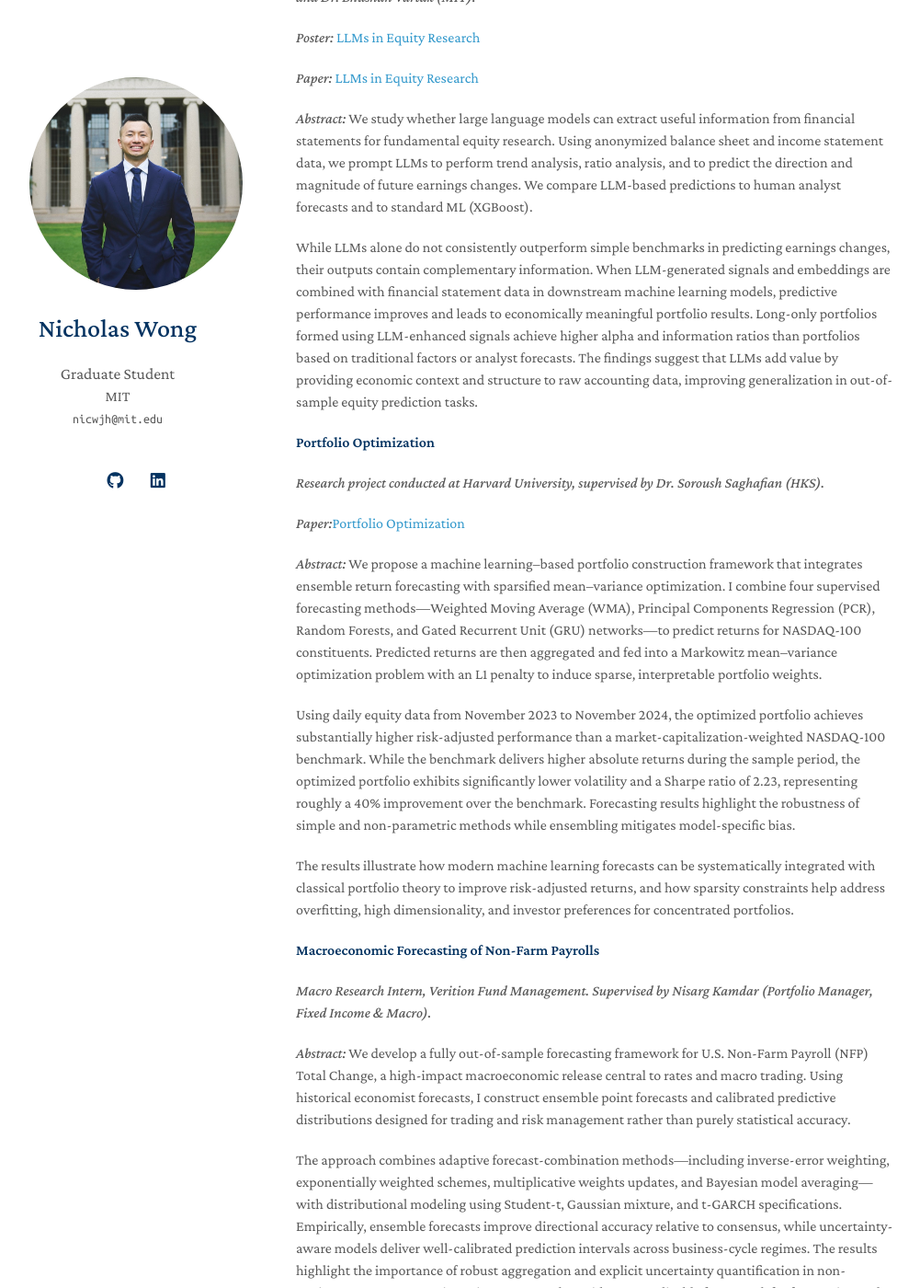
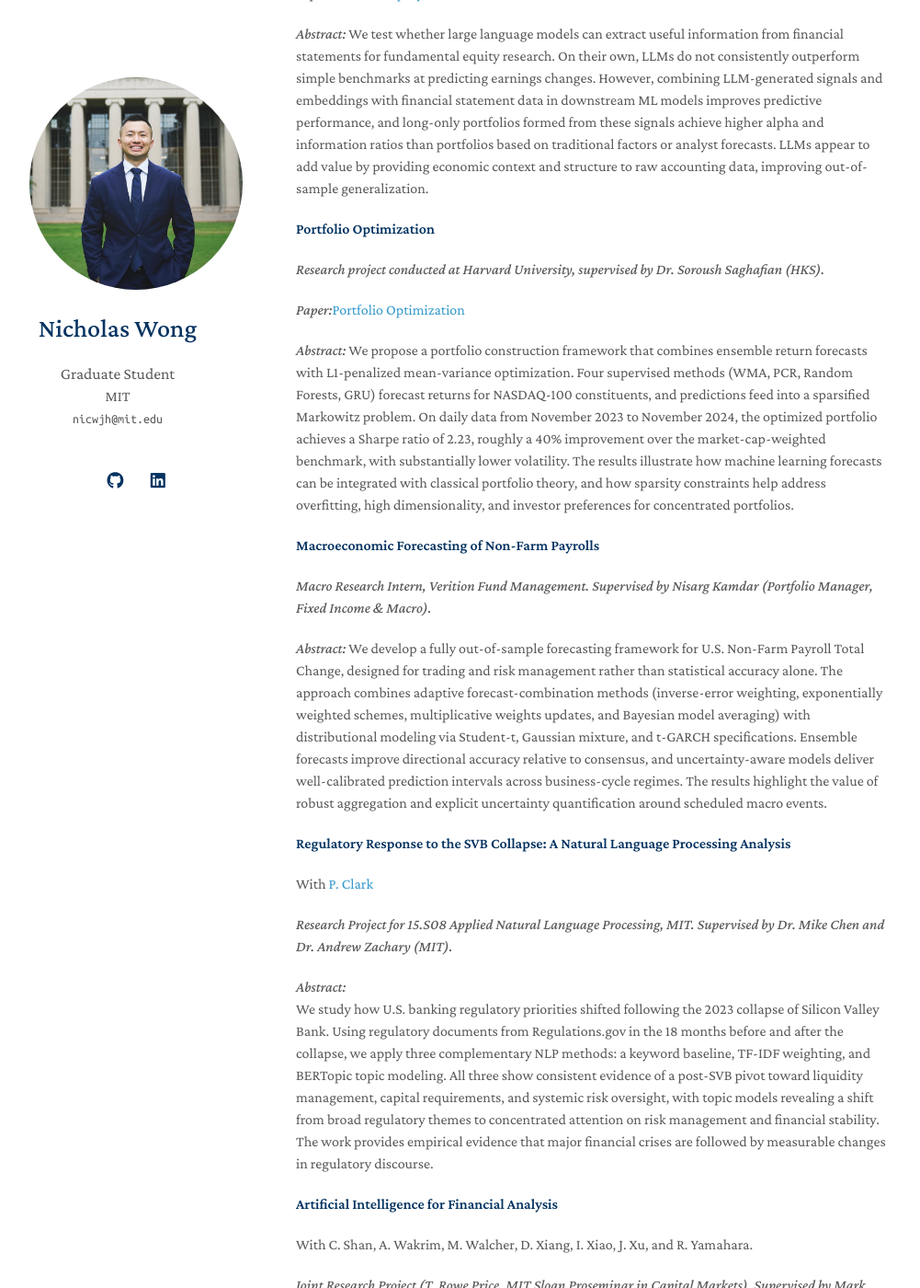
Before and after one commit to nicwjh/nicwjh.github.io, a Jekyll site: the page built from index.md, in a window 1280 px wide and 1400 px high, scrolled down 1101 px. Shown: the whole window at 92% size, without its empty margins (148-1149 px from the left). Built offline with Jekyll 4.4.1, drawn with Linux system fonts in a browser that asks for light colours; a style sheet for code colours, icons or effects is not loaded; our own code applies the rules of GitHub Pages for plain Markdown files; some of the changed text lies outside the part shown.

Commit message:
Update index.md

```diff
--- a/index.md
+++ b/index.md
@@ -25,9 +25,7 @@ Previously, I graduated from UNC Chapel Hill with a B.S. in Computer Science, B.
 *Paper:* [Double Descent](https://nicwong.com/assets/files/DDiFTS_v1.pdf)
 
 _Abstract:_
-Modern deep learning models often exhibit double descent, where test error worsens near the interpolation threshold but improves again in the overparameterized regime. While this phenomenon is well documented in high-signal domains such as vision and language, its relevance for financial time series, which are noisy and non-stationary, remains unclear. We study whether the benefits of overparameterization extend to low signal-to-noise environments.
-
-The results show that double descent requires sufficiently strong and stable signal: as noise increases, the interpolation peak attenuates and eventually disappears, and simpler models dominate. In equity return prediction, test error curves are nearly flat across four orders of magnitude in model size, and no configuration outperforms a naive mean benchmark. These findings provide empirical evidence that modern “bigger is better” intuitions do not generalize to low-signal, non-stationary settings and that classical model selection remains essential in financial forecasting.
+Modern deep learning models often exhibit double descent, where test error worsens near the interpolation threshold but improves again with overparameterization. We examine whether this behavior extends to financial time series, which are noisy and non-stationary. The interpolation peak attenuates and eventually disappears as noise rises, and in equity return prediction test error is nearly flat across four orders of magnitude in model size, with no configuration beating a naive mean benchmark. The results suggest that "bigger is better" intuitions from vision and language do not generalize to low-signal settings, and that classical model selection remains essential in financial forecasting.
 
 
 #### Large Language Models in Equity Research
@@ -40,27 +38,18 @@ With Y. Pan, X. Fang, and C. Saad
 *Paper:* [LLMs in Equity Research](https://nicwong.com/assets/files/llms_equity_research.pdf)
 
 _Abstract:_
-We study whether large language models can extract useful information from financial statements for fundamental equity research. Using anonymized balance sheet and income statement data, we prompt LLMs to perform trend analysis, ratio analysis, and to predict the direction and magnitude of future earnings changes. We compare LLM-based predictions to human analyst forecasts and to standard ML (XGBoost).
-
-While LLMs alone do not consistently outperform simple benchmarks in predicting earnings changes, their outputs contain complementary information. When LLM-generated signals and embeddings are combined with financial statement data in downstream machine learning models, predictive performance improves and leads to economically meaningful portfolio results. Long-only portfolios formed using LLM-enhanced signals achieve higher alpha and information ratios than portfolios based on traditional factors or analyst forecasts. The findings suggest that LLMs add value by providing economic context and structure to raw accounting data, improving generalization in out-of-sample equity prediction tasks.
+We test whether large language models can extract useful information from financial statements for fundamental equity research. On their own, LLMs do not consistently outperform simple benchmarks at predicting earnings changes. However, combining LLM-generated signals and embeddings with financial statement data in downstream ML models improves predictive performance, and long-only portfolios formed from these signals achieve higher alpha and information ratios than portfolios based on traditional factors or analyst forecasts. LLMs appear to add value by providing economic context and structure to raw accounting data, improving out-of-sample generalization.
 
 
 
 #### Portfolio Optimization
 
 *Research project conducted at Harvard University, supervised by Dr. Soroush Saghafian (HKS).*
-<!--
-*Code:* [GitHub – Portfolio Optimization](https://github.com/nicwjh/Portfolio-Optimization)
--->
 
 *Paper:*[Portfolio Optimization](https://nicwong.com/assets/files/Portfolio_Optimization.pdf)
 
 _Abstract:_
-We propose a machine learning–based portfolio construction framework that integrates ensemble return forecasting with sparsified mean–variance optimization. I combine four supervised forecasting methods—Weighted Moving Average (WMA), Principal Components Regression (PCR), Random Forests, and Gated Recurrent Unit (GRU) networks—to predict returns for NASDAQ-100 constituents. Predicted returns are then aggregated and fed into a Markowitz mean–variance optimization problem with an L1 penalty to induce sparse, interpretable portfolio weights.
-
-Using daily equity data from November 2023 to November 2024, the optimized portfolio achieves substantially higher risk-adjusted performance than a market-capitalization-weighted NASDAQ-100 benchmark. While the benchmark delivers higher absolute returns during the sample period, the optimized portfolio exhibits significantly lower volatility and a Sharpe ratio of 2.23, representing roughly a 40% improvement over the benchmark. Forecasting results highlight the robustness of simple and non-parametric methods while ensembling mitigates model-specific bias.
-
-The results illustrate how modern machine learning forecasts can be systematically integrated with classical portfolio theory to improve risk-adjusted returns, and how sparsity constraints help address overfitting, high dimensionality, and investor preferences for concentrated portfolios.
+We propose a portfolio construction framework that combines ensemble return forecasts with L1-penalized mean-variance optimization. Four supervised methods (WMA, PCR, Random Forests, GRU) forecast returns for NASDAQ-100 constituents, and predictions feed into a sparsified Markowitz problem. On daily data from November 2023 to November 2024, the optimized portfolio achieves a Sharpe ratio of 2.23, roughly a 40% improvement over the market-cap-weighted benchmark, with substantially lower volatility. The results illustrate how machine learning forecasts can be integrated with classical portfolio theory, and how sparsity constraints help address overfitting, high dimensionality, and investor preferences for concentrated portfolios.
 
 
 #### Macroeconomic Forecasting of Non-Farm Payrolls
@@ -68,9 +57,7 @@ The results illustrate how modern machine learning forecasts can be systematical
 *Macro Research Intern, Verition Fund Management. Supervised by Nisarg Kamdar (Portfolio Manager, Fixed Income & Macro).*
 
 _Abstract:_
-We develop a fully out-of-sample forecasting framework for U.S. Non-Farm Payroll (NFP) Total Change, a high-impact macroeconomic release central to rates and macro trading. Using historical economist forecasts, I construct ensemble point forecasts and calibrated predictive distributions designed for trading and risk management rather than purely statistical accuracy.
-
-The approach combines adaptive forecast-combination methods—including inverse-error weighting, exponentially weighted schemes, multiplicative weights updates, and Bayesian model averaging—with distributional modeling using Student-t, Gaussian mixture, and t-GARCH specifications. Empirically, ensemble forecasts improve directional accuracy relative to consensus, while uncertainty-aware models deliver well-calibrated prediction intervals across business-cycle regimes. The results highlight the importance of robust aggregation and explicit uncertainty quantification in non-stationary macroeconomic environments and provide a generalizable framework for forecasting and risk management around scheduled macro events.
+We develop a fully out-of-sample forecasting framework for U.S. Non-Farm Payroll Total Change, designed for trading and risk management rather than statistical accuracy alone. The approach combines adaptive forecast-combination methods (inverse-error weighting, exponentially weighted schemes, multiplicative weights updates, and Bayesian model averaging) with distributional modeling via Student-t, Gaussian mixture, and t-GARCH specifications. Ensemble forecasts improve directional accuracy relative to consensus, and uncertainty-aware models deliver well-calibrated prediction intervals across business-cycle regimes. The results highlight the value of robust aggregation and explicit uncertainty quantification around scheduled macro events.
 
 
 #### Regulatory Response to the SVB Collapse: A Natural Language Processing Analysis
@@ -80,9 +67,7 @@ With [P. Clark](https://priscillaoclark.github.io/)
 
 
 _Abstract:_
-This project studies how U.S. banking regulatory priorities shifted following the 2023 collapse of Silicon Valley Bank (SVB). We test the hypothesis that regulatory focus intensified around liquidity, capital adequacy, and the oversight of small and mid-sized banks in the aftermath of the crisis. Using regulatory documents from Regulations.gov, we analyze proposed and finalized rules issued by major financial regulators in the 18 months before and after the collapse.
-
-We apply three complementary NLP approaches: a naive keyword-based baseline, TF–IDF weighting, and BERTopic topic modeling. Across all methods, we find consistent evidence of a post-SVB pivot toward liquidity management, capital requirements, valuation practices, and systemic risk oversight. Topic models reveal a shift from broader regulatory themes pre-SVB to more concentrated attention on risk management, resolution frameworks, and financial stability post-SVB. The results provide empirical evidence that major financial crises are followed by measurable and systematic changes in regulatory discourse, and demonstrate how modern NLP tools can be used to study policy responses to financial instability at scale.
+We study how U.S. banking regulatory priorities shifted following the 2023 collapse of Silicon Valley Bank. Using regulatory documents from Regulations.gov in the 18 months before and after the collapse, we apply three complementary NLP methods: a keyword baseline, TF-IDF weighting, and BERTopic topic modeling. All three show consistent evidence of a post-SVB pivot toward liquidity management, capital requirements, and systemic risk oversight, with topic models revealing a shift from broad regulatory themes to concentrated attention on risk management and financial stability. The work provides empirical evidence that major financial crises are followed by measurable changes in regulatory discourse.
 
 
 #### Artificial Intelligence for Financial Analysis
@@ -92,17 +77,15 @@ With C. Shan, A. Wakrim, M. Walcher, D. Xiang, I. Xiao, J. Xu, and R. Yamahara.
 *Joint Research Project (T. Rowe Price, MIT Sloan Proseminar in Capital Markets). Supervised by Mark Kritzman (MIT) and Sébastien Page (T. Rowe Price).*
 
 _Abstract:_
-We study whether modern generative AI models can perform analyst-level equity research. Using Microsoft and Chipotle as representative case studies (diversified, multi-segment vs pure-play, single business), we design a three-layer evaluation framework that progressively increases data quality and prompting sophistication, and compare AI-generated reports to professional analyst outputs.
-
-Results show that richer inputs and structured prompting substantially improve report quality, including financial summaries, valuation, and investment recommendations. However, AI outputs still lack analytical depth, consistency, and contextual judgment relative to human analysts, especially for complex, diversified firms. The findings suggest that generative AI is best used as an analyst productivity tool rather than a replacement, augmenting routine financial analysis while human expertise remains critical for nuanced investment decisions.
+We evaluate whether generative AI can perform analyst-level equity research, using Microsoft and Chipotle as representative case studies for diversified and pure-play businesses. A three-layer evaluation framework progressively increases data quality and prompting sophistication, and compares AI-generated reports to professional analyst outputs. Richer inputs and structured prompting substantially improve financial summaries, valuation, and recommendations, but AI outputs still lack the analytical depth and contextual judgment of human analysts, particularly for complex firms. Generative AI is best positioned as an analyst productivity tool rather than a replacement.
 
 
 ## Other Links
 
 - Sample research papers:
-	- [(1) Double Descent in Financial Time Series](https://nicwong.com/assets/files/DDiFTS_v1.pdf)
-	- [(2) LLMs in Equity Research](https://nicwong.com/assets/files/llms_equity_research.pdf)
-	- [(3) Portfolio Optimization](https://nicwong.com/assets/files/Portfolio_Optimization.pdf)
-	- [(4) NFP Forecasting](https://nicwong.com/assets/files/nfp-forecasting.pdf)
+        - [(1) Double Descent in Financial Time Series](https://nicwong.com/assets/files/DDiFTS_v1.pdf)
+        - [(2) LLMs in Equity Research](https://nicwong.com/assets/files/llms_equity_research.pdf)
+        - [(3) Portfolio Optimization](https://nicwong.com/assets/files/Portfolio_Optimization.pdf)
+        - [(4) NFP Forecasting](https://nicwong.com/assets/files/nfp-forecasting.pdf)
 - Economics writing sample (DiD/RD causal identification study): [Effectiveness of a Managerial Training Program](https://nicwong.com/assets/files/Wong_Nicholas_Report.pdf)
 - News: [Phi Beta Kappa Induction](https://uncnews.unc.edu/2023/04/06/219-students-inducted-into-phi-beta-kappa-at-unc-chapel-hill/)
```
Also changed, not shown: archive/index_041826.md (added, +108 -0 lines).
